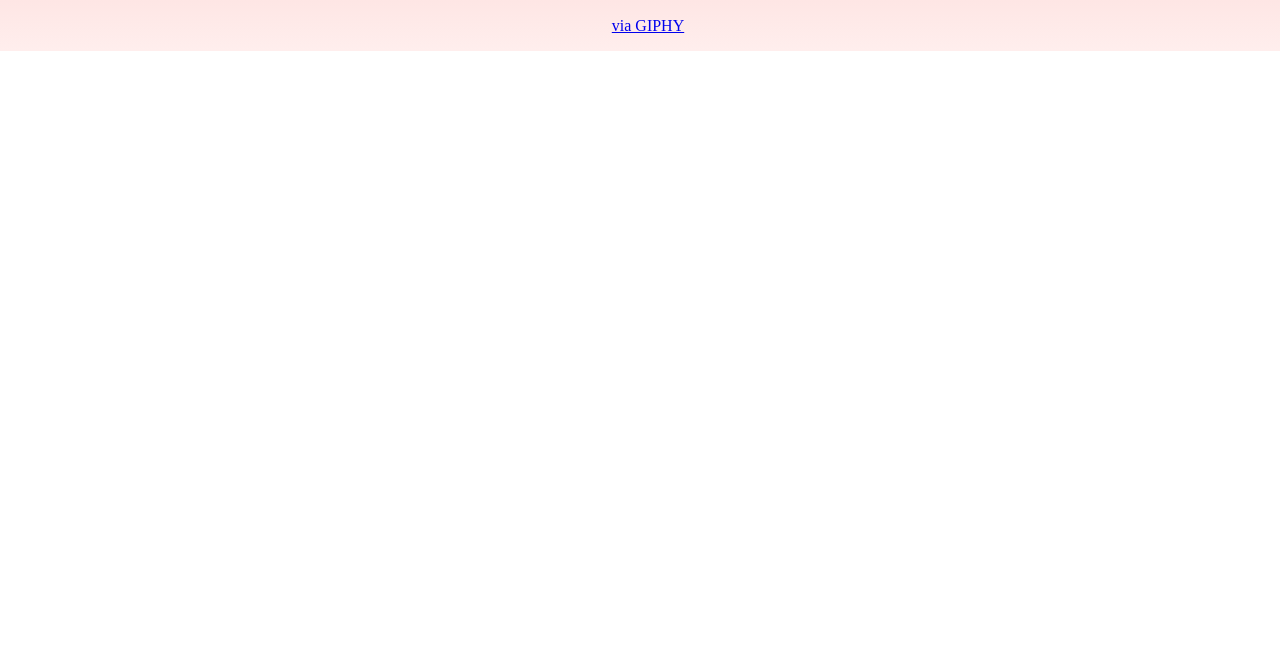
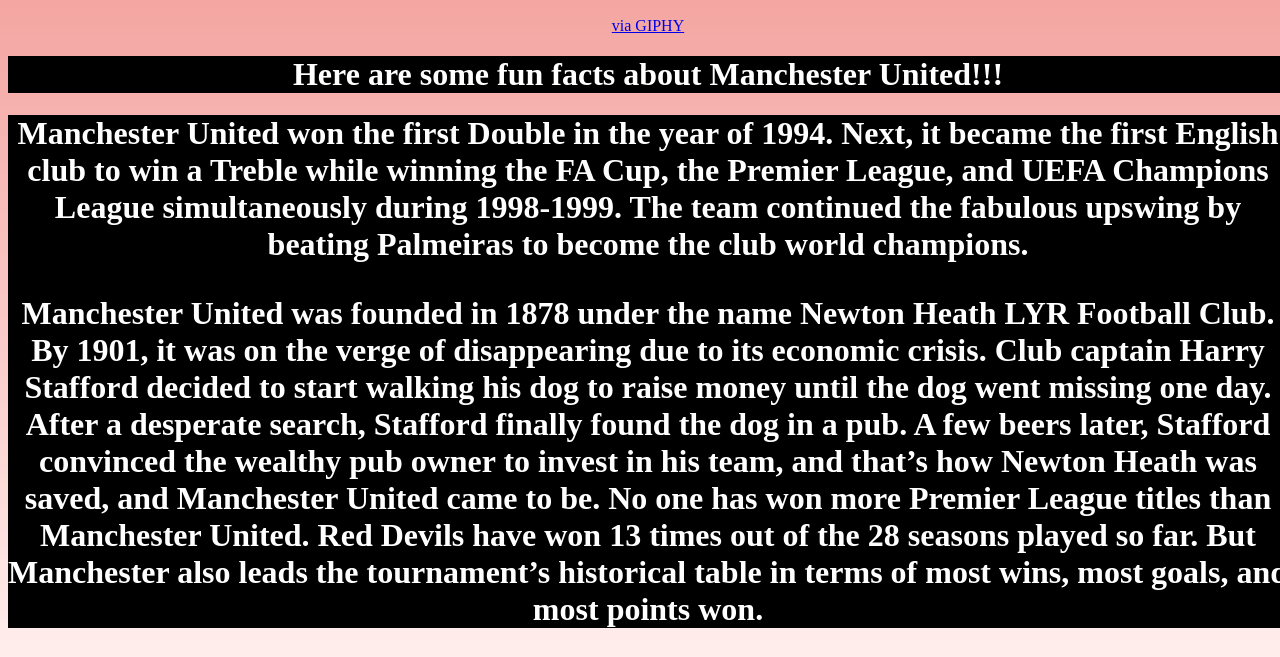
Before and after one commit to zxcxry/Mywebsite, a plain HTML site: page index.html in a window 1280 px wide. Shown: the part 1245-1902 px from the top of the page. Before the commit the page ends 1296 px from the top, so only its background shows below. Drawn offline with Linux system fonts and the light colour scheme.

Commit message:
Update index.html

```diff
--- a/index.html
+++ b/index.html
@@ -30,5 +30,9 @@ min-height: 100%;
   <iframe src="https://giphy.com/embed/qAIbum0P7o6eQ" width="480" height="360" frameBorder="0" class="giphy-embed" allowFullScreen></iframe><p><a href="https://giphy.com/gifs/utd-qAIbum0P7o6eQ">via GIPHY</a></p>
   <p>That was Roy Keane tackling Alfie Haaland, One of my favroute moment of football.</p>
   <iframe src="https://giphy.com/embed/djvTB8YaV3h18RYZZN" width="480" height="480" frameBorder="0" class="giphy-embed" allowFullScreen></iframe><p><a href="https://giphy.com/gifs/manutd-mufc-ggmu-man-united-djvTB8YaV3h18RYZZN">via GIPHY</a></p>
-  </body>
+ <h1> Here are some fun facts about Manchester United!!! <h1>
+  Manchester United won the first Double in the year of 1994. Next, it became the first English club to win a Treble while winning the FA Cup, the Premier League, and UEFA Champions League simultaneously during 1998-1999. The team continued the fabulous upswing by beating Palmeiras to become the club world champions.
+<p> Manchester United was founded in 1878 under the name Newton Heath LYR Football Club. By 1901, it was on the verge of disappearing due to its economic crisis. Club captain Harry Stafford decided to start walking his dog to raise money until the dog went missing one day. After a desperate search, Stafford finally found the dog in a pub. A few beers later, Stafford convinced the wealthy pub owner to invest in his team, and that’s how Newton Heath was saved, and Manchester United came to be.
+  No one has won more Premier League titles than Manchester United.  Red Devils have won 13 times out of the 28 seasons played so far. But Manchester also leads the tournament’s historical table in terms of most wins, most goals, and most points won. <p>
+   </body>
 </html>
```
